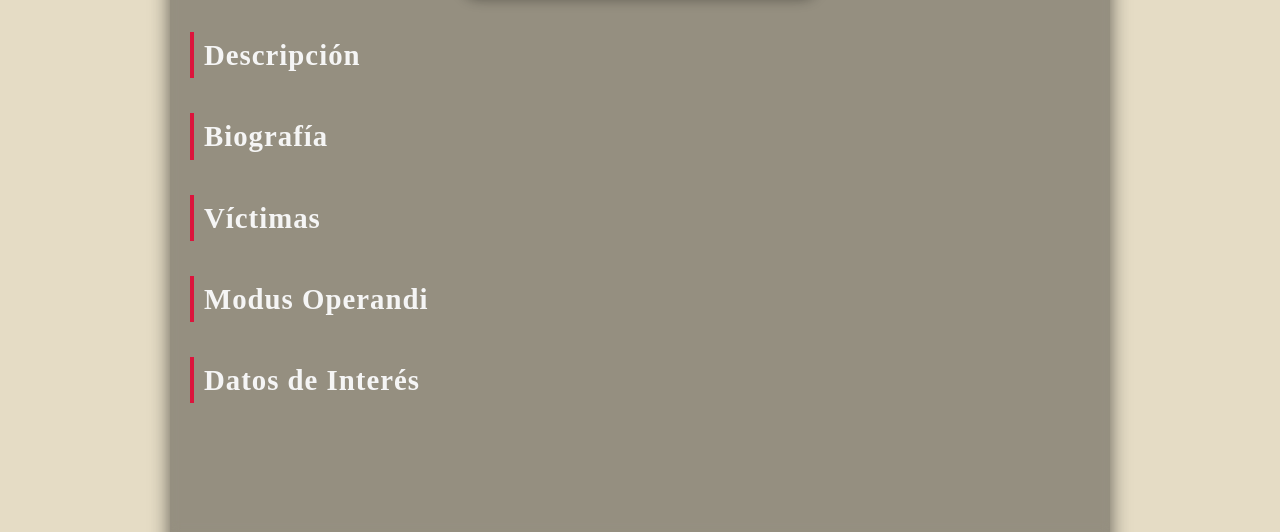
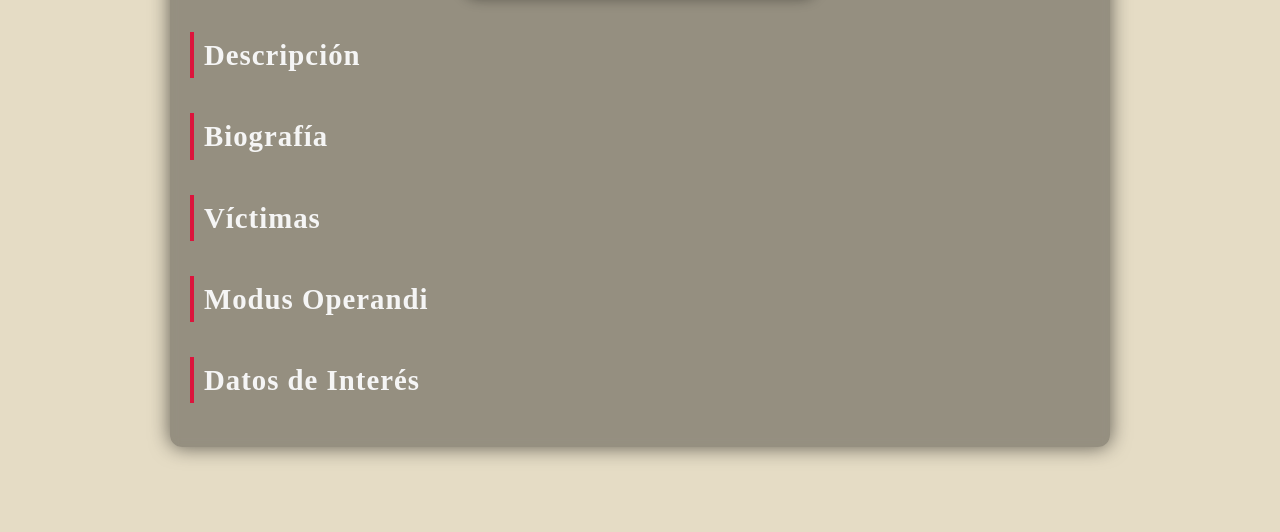
Before and after one commit to Betito69/Miweb, a plain HTML site: page asesinos/asesino.html in a window 1280 px wide. Shown: the part 268-800 px from the top of the page. Drawn offline with Linux system fonts and the light colour scheme.

Commit message:
correccion de estilos en galeria y biografia

```diff
--- a/style.css
+++ b/style.css
@@ -5,7 +5,7 @@
 html, body {
     margin: 0;
     padding: 0;
-    min-height: 100hv;
+    min-height: 100vh;
     display: flex;
     flex-direction: column;
     background-color: #E5DCC5;
@@ -391,7 +391,6 @@ footer a:hover {
     color: #e5e5e5;
     line-height: 1.6;
     box-shadow: 0 0 20px rgba(0,0,0,0.6);
-    min-height: calc(100vh - 200px);
 }
 
 /* === TÍTULO === */
```
Also changed, not shown: menu/galeria.html (+5 -2 lines).
